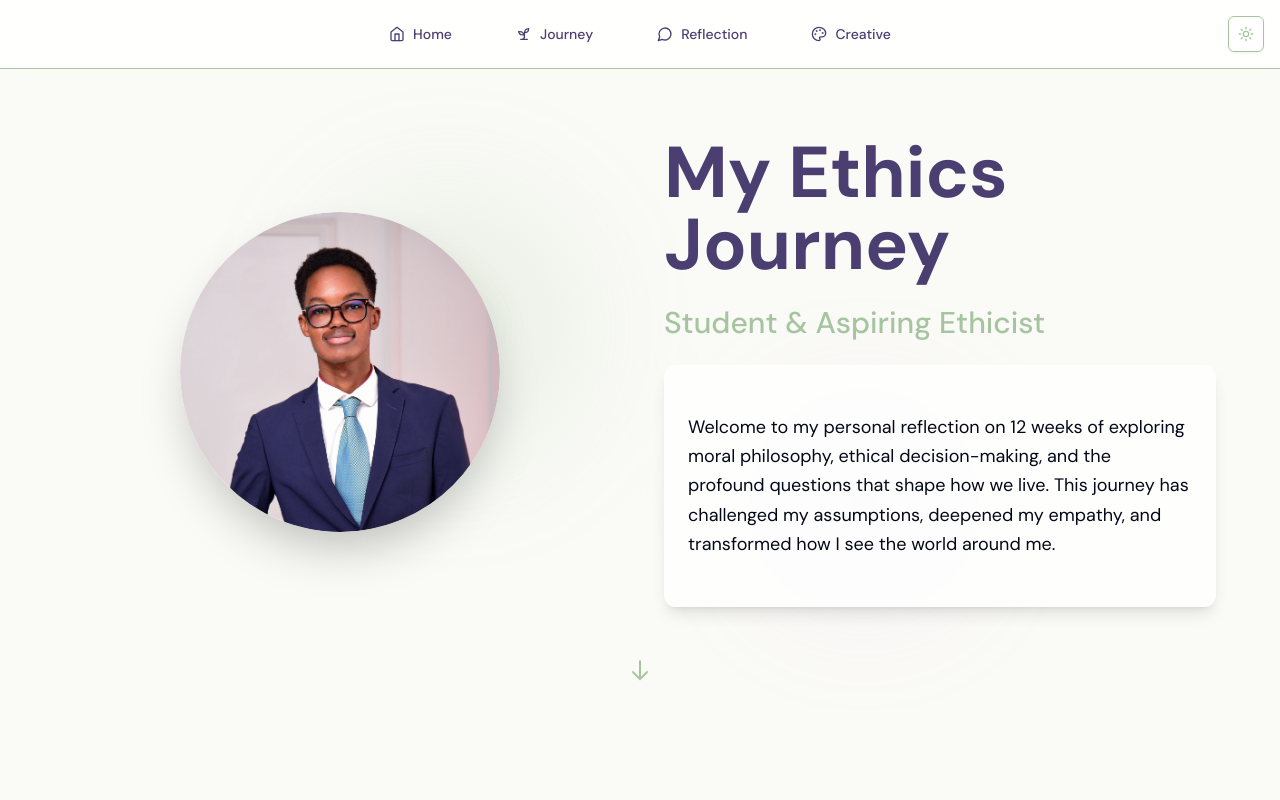
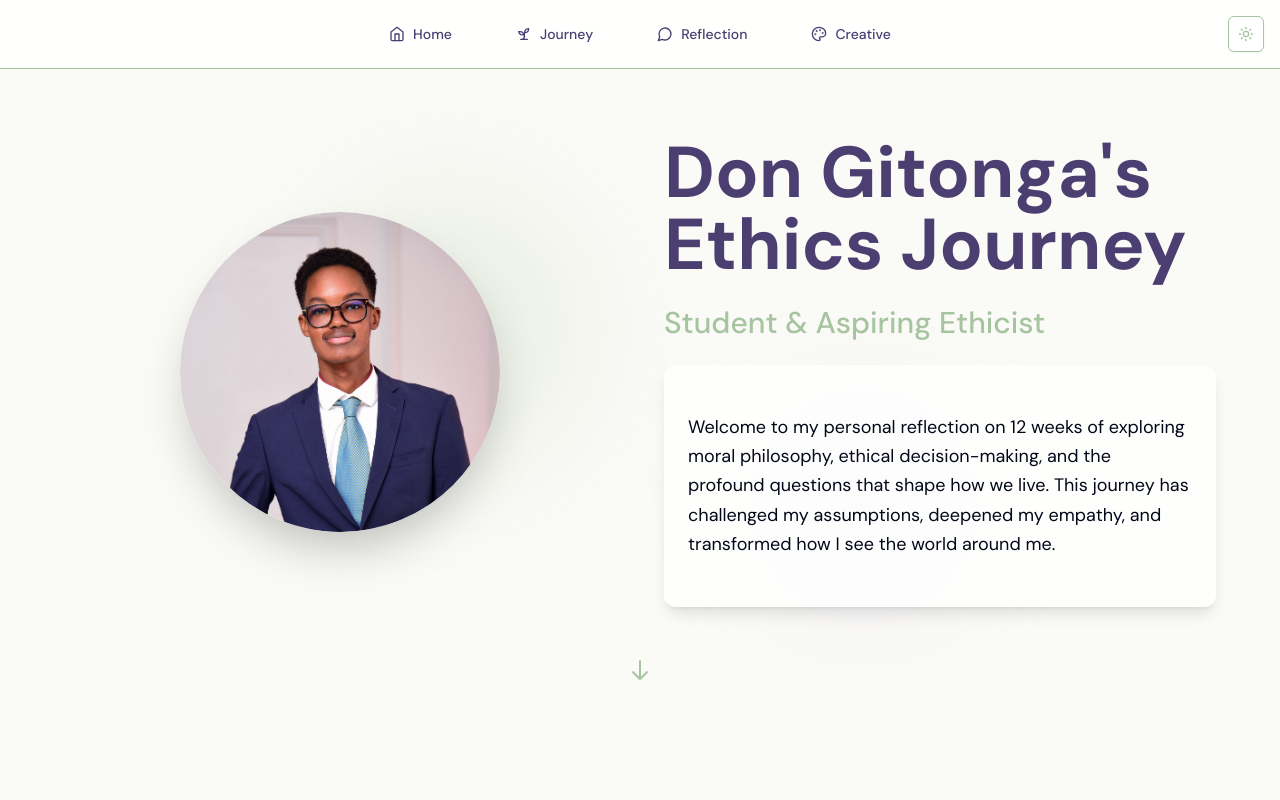
Before and after one commit to dkiriinya/My-Ethics-Journey, a Next.js app: page / in a window 1280 px wide. Shown: the top 800 px of the page. Built offline with nearby package versions, Linux system fonts and the light colour scheme.

Commit message:
added padding and page data

```diff
--- a/app/page.tsx
+++ b/app/page.tsx
@@ -48,7 +48,7 @@ export default function EthicsJourneyPage() {
       </main>
 
       {/* Footer */}
-      <footer className="bg-[#A7C4A0] dark:bg-[#58B368] text-white py-8 px-4">
+      <footer className="bg-[#A7C4A0] dark:bg-[#58B368] text-white py-8 px-4 pb-20 md:pb-8">
         <div className="max-w-4xl mx-auto text-center">
           <p className="text-sm opacity-90">
             This portfolio represents my personal journey through Ethics , Culture & Development (RFC 201) at Riara University.
--- a/components/hero-section.tsx
+++ b/components/hero-section.tsx
@@ -32,7 +32,7 @@ export function HeroSection() {
           {/* Right Side - Content */}
           <div className="space-y-6">
             <h1 className="text-5xl lg:text-7xl font-bold text-[#4B3F72] dark:text-[#FFEF9F] leading-tight">
-              My Ethics Journey
+              Don Gitonga's Ethics Journey
             </h1>
 
             <p className="text-2xl lg:text-3xl text-[#A7C4A0] dark:text-[#58B368] font-medium">
@@ -58,7 +58,7 @@ export function HeroSection() {
           <div className="flex justify-center">
             <Avatar className="w-64 h-64 ring-6 ring-[#A7C4A0] dark:ring-[#58B368] shadow-2xl">
               <AvatarImage
-                src="/profile-image.png?height=256&width=256"
+                src="/profile-image.webp?height=256&width=256"
                 alt="Student Portrait"
                 className="object-cover"
               />
@@ -67,7 +67,7 @@ export function HeroSection() {
           </div>
 
           <h1 className="text-4xl sm:text-5xl font-bold text-[#4B3F72] dark:text-[#FFEF9F] leading-tight">
-            My Ethics Journey
+            Don Gitonga's Ethics Journey
           </h1>
 
           <p className="text-xl sm:text-2xl text-[#A7C4A0] dark:text-[#58B368] font-medium">
```
